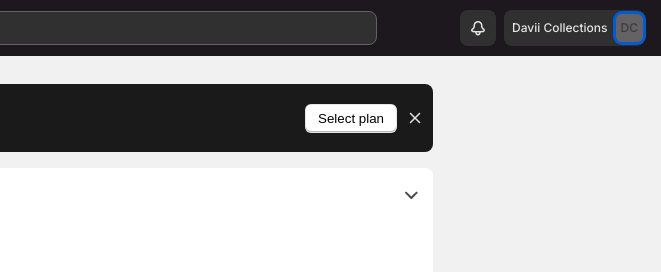
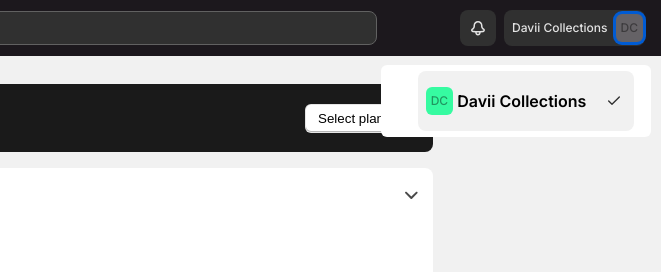
Before and after one commit to JoshdfG/Hakathon, a plain HTML site: page index.html in a window 1280 px wide. Both pictures are taken after a click on the button "DC". Shown: the top 272 px of the page, 619-1280 px from the left. Drawn offline with Linux system fonts and the light colour scheme.

Commit message:
modified:   app.css modified:   app.js modified:   index.htm

```diff
--- a/app.css
+++ b/app.css
@@ -64,6 +64,11 @@
   background: #303030;
 }
 
+.content {
+  /* position: relative; */
+  margin: 0 auto;
+}
+
 .input-cursor::after {
   content: "|";
   animation: blink 1s infinite;
@@ -90,7 +95,7 @@
   border: none;
   outline: none;
 }
-# #searchComponent:empty:before {
+#searchComponent:empty:before {
   content: attr(placeholder);
   color: #999;
   border: none;
@@ -126,6 +131,27 @@
     gap: 8px;
     flex: 1 0 0;
     /* width: 100%, 350px; */
+  }
+  .dropdown {
+    position: absolute;
+    top: 90;
+    right: 12;
+    display: flex;
+    width: calc(70vw - 40px);
+    /* max-width: 320px; */
+    padding: 6px 0px;
+    flex-direction: column;
+    align-items: flex-start;
+    gap: 4px;
+    border-radius: 14px;
+    border: 1px solid var(--stroke-s-50, #dbdbdb);
+    background: var(--White, #fff);
+
+    /* Drop Shadow */
+    box-shadow: 0px 4px 8px 0px rgba(0, 0, 0, 0.05);
+  }
+  .content {
+    position: relative;
   }
   .dc-lg {
     display: none;
@@ -334,6 +360,29 @@
     height: 56px;
     justify-content: space-between;
     align-items: center;
+  }
+  .dropdown {
+    position: absolute;
+    /* width: 160px; */
+    /* top: 70px; */
+    top: 90;
+    right: 12;
+    /* display: flex; */
+    width: calc(70vw - 40px);
+    /* display: flex; */
+    /* justify-content: center; */
+    /* align-items: center; */
+    /* left: 75%; */
+    margin: 0 auto;
+    border-radius: 6px;
+    background: #fff;
+    z-index: 1000;
+    display: flex;
+    /* width: 320px; */
+    padding: 6px 0px;
+    flex-direction: column;
+    align-items: flex-start;
+    gap: 4px;
   }
   .btn-dc {
     display: none;
@@ -645,7 +694,22 @@
   .logo {
     display: none;
   }
-
+  .dropdown {
+    position: absolute;
+    top: 65;
+    right: 10;
+    /* width: calc(20vw - 40px); */
+    width: 270px;
+    margin: 0 auto;
+    border-radius: 6px;
+    background: #fff;
+    z-index: 1000;
+    display: flex;
+    padding: 6px 0px;
+    flex-direction: column;
+    align-items: flex-start;
+    gap: 4px;
+  }
   .teext {
     display: none;
   }
@@ -768,12 +832,7 @@
     font-weight: 500;
     line-height: 130%; /* 15.6px */
   }
-  /* nav {
-    display: flex;
-    padding: 12px 16px;
-    justify-content: space-between;
-    align-items: center;
-  } */
+
   .input {
     display: flex;
     height: 32px;
@@ -857,3 +916,44 @@
 .hidden {
   display: none;
 }
+.article {
+  width: 100%;
+}
+.dc-l {
+  display: flex;
+  flex-wrap: wrap;
+  padding: 4px 12px 4px 8px;
+  width: calc(60vw - 40px);
+  align-items: center;
+  align-self: stretch;
+  border-radius: 8px;
+  background: #f1f1f1;
+  width: 100%;
+}
+.dc-l .mark {
+  margin-left: auto;
+}
+
+.dc-l p {
+  font-weight: bold;
+}
+.btnz {
+  display: flex;
+  height: 28px;
+  padding: 9px 5px 10px 5px;
+  justify-content: center;
+  align-items: center;
+  border-radius: 6px;
+  background: #36fba1;
+  border: none;
+  color: rgba(0, 0, 0, 0.4);
+  text-align: center;
+  leading-trim: both;
+  text-edge: cap;
+  font-family: Inter;
+  font-size: 12px;
+  font-style: normal;
+  font-weight: 500;
+  line-height: 130%;
+  margin-right: 4px;
+}
--- a/app.js
+++ b/app.js
@@ -54,6 +54,18 @@
   const checkboxId = event.target.getAttribute("data-id");
   console.log(`Checkbox with ID ${checkboxId} was clicked`);
 }
+
+//dropdown
+const dropDown = document.querySelector(".dropdown");
+const btnDc = document.querySelector(".btn-dc");
+const btnD = document.querySelector(".btn-d");
+
+btnDc.addEventListener("click", function () {
+  dropDown.classList.toggle("hidden");
+});
+btnD.addEventListener("click", function () {
+  dropDown.classList.toggle("hidden");
+});
 
 // Attach click event listeners to each checkbox
 document.addEventListener("DOMContentLoaded", function () {
--- a/index.html
+++ b/index.html
@@ -77,7 +77,24 @@
         </div>
       </nav>
     </section>
+    <section class="dropdown hidden">
+      <article  class="content">
+        <div class="dc-l">
+          <button class="btnz">DC</button>
+          <p class="dc-px">Davii Collections</p>
 
+          <div class="mark">
+            <svg xmlns="http://www.w3.org/2000/svg"
+            width="16"
+
+            height="16" viewBox="0 0 16 16" fill="none">
+            <path d="M13.3332 4L5.99984 11.3333L2.6665 8" stroke="#303030" stroke-width="1.33333" stroke-linecap="round" stroke-linejoin="round"/>
+          </svg>
+        </div>
+        </div>
+
+      </article>
+    </section>
     <section>
       <article class="teext">
         <div class="tet">
```
